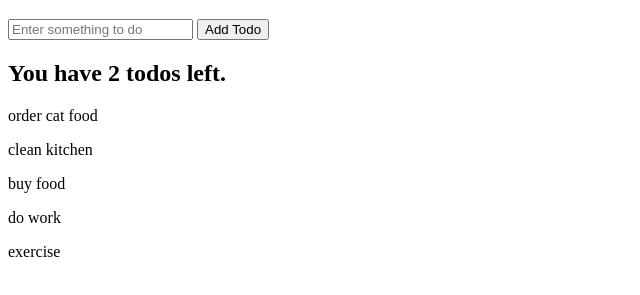
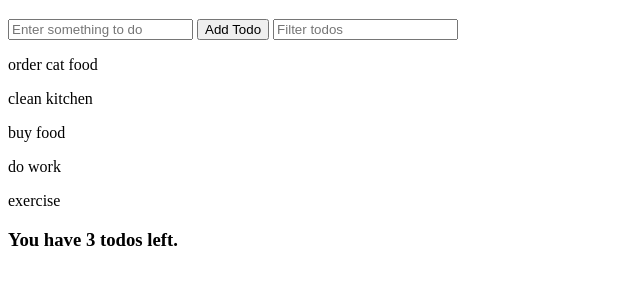
Before and after one commit to lwong1391/js-bootcamp, a plain HTML site: page todo-app/index.html in a window 1280 px wide. Shown: the part 61-356 px from the top of the page, without its empty margins (0-640 px from the left). Drawn offline with Linux system fonts and the light colour scheme.

Commit message:
Queries lesson

```diff
--- a/todo-app/index.html
+++ b/todo-app/index.html
@@ -10,11 +10,8 @@
     <h1>Todos</h1>
     <input type="text" id="new-todo-text" placeHolder="Enter something to do">
     <button id="add-todo">Add Todo</button>
-    <!-- <p>Plan the vacation</p>
-    <p>Search and book tickets</p>
-    <p>Book accomodation</p>
-    <p>Pack suitecases</p>
-    <p>Off to the airport!</p> -->
+    <input type="text" id="search-text" placeHolder="Filter todos">
+    <div id="todos"></div>
     <script src="todo-app.js"></script>
 </body>
 </html>
--- a/todo-app/todo-app.js
+++ b/todo-app/todo-app.js
@@ -9,7 +9,7 @@ const todos = [
     },
     {
         text:  'buy food',
-        completed: true
+        completed: false
     },
     {
         text: 'do work',
@@ -21,37 +21,33 @@ const todos = [
     }
 ];
 
-// listen for new todo creation
-document.querySelector('#add-todo').addEventListener('click', e => {
-    e.target.textContent = 'Add new to do'
-});
+const filters = {
+    searchText: ''
+};
 
-const incompleteTodos = todos.filter(todo => !todo.completed);
+const filteredTodos = (todos, filters) => {
+    const matchedTodos = todos.filter(todo => {
+        return todo.text.toLowerCase().includes(filters.searchText.toLowerCase());
+    });
 
-const summary = document.createElement('h2');
-summary.textContent = `You have ${incompleteTodos.length} todos left.`
-document.querySelector('body').appendChild(summary);
+    const incompleteTodos = matchedTodos.filter(todo => !todo.completed);
 
-todos.forEach(todo => {
-    const paragraph = document.createElement('p');
-    paragraph.textContent = todo.text;
-    document.querySelector('body').appendChild(paragraph);
+    document.querySelector('#todos').innerHTML = '';
+
+    matchedTodos.forEach(todo => {
+        const p = document.createElement('p');
+        p.textContent = todo.text;
+        document.querySelector('#todos').appendChild(p);
+    });
+
+    const summary = document.createElement('h3');
+    summary.textContent = `You have ${incompleteTodos.length} todos left.`
+    document.querySelector('#todos').appendChild(summary);
+};
+
+filteredTodos(todos, filters);
+
+document.querySelector('#search-text').addEventListener('input', e => {
+     filters.searchText = e.target.value;
+     filteredTodos(todos, filters);
 })
-
-document.querySelector('#new-todo-text').addEventListener('input', e => {
-    console.log(e.target.value);
-})
-
-// incompleteTodos.forEach(todo => {
-//     const paragraph = document.createElement('p');
-//     paragraph.textContent = todo.text;
-//     document.querySelector('body').appendChild(paragraph);
-// })
-
-// Remove all p tags that have 'the' in the text
-// const paragraphs = document.querySelectorAll('p');
-// paragraphs.forEach(p => {
-//    if(p.textContent.toLowerCase().includes('the')) {
-//        p.remove();
-//    }
-// });
```
Also changed, not shown: notes-app/index.html (+2 -2 lines), notes-app/notes-app.js (+22 -22 lines).
